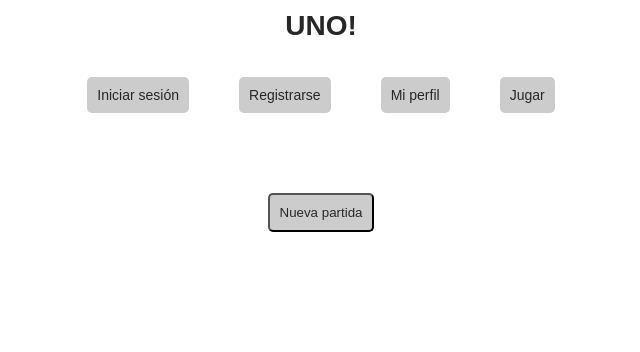
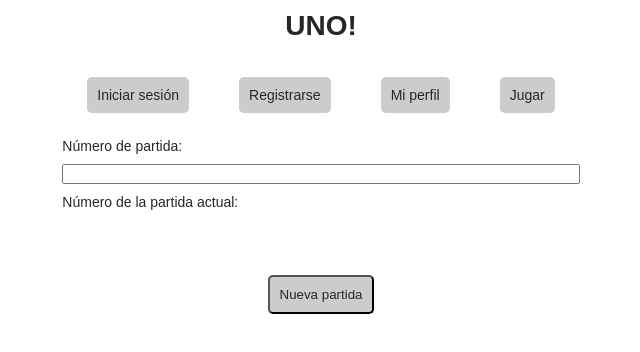
Before and after one commit to JulietaEsains/uno_card_game_react, a React (Create React App) app: page /game in a window 1280 px wide. Shown: the top 352 px of the page, without its empty margins (319-959 px from the left). Built offline with nearby package versions, Linux system fonts and the light colour scheme; no server answers; sample sign-in values are in the browser's storage.

Commit message:
Número de partida (entrada y salida)

```diff
--- a/src/game/Game.tsx
+++ b/src/game/Game.tsx
@@ -1,5 +1,6 @@
 import { useState } from "react";
 import { newGame, distributeCards, drawCard, playCard } from "./gameServices.ts";
+import Input from "../common_components/Input.tsx"
 import Button from "../common_components/Button.tsx"
 import Hand from "./Hand.tsx";
 
@@ -63,6 +64,22 @@
 
     return(
         <div className = "game">
+            <div className = "info">
+                <form autoComplete = "off">
+                    <label>
+                        Número de partida:
+                        <Input
+                            name = "gameNumberInput"
+                            value = {gameNumberInput}
+                            onChange = {(event) => setGameNumberInput(event.target.value)}
+                        />
+                    </label>
+                    <br />
+                    <label>
+                        Número de la partida actual: {gameNumberOutput}
+                    </label>
+                </form>
+            </div>
             {/* Mano del otro jugador */}
             <Hand
                 hand = {otherPlayersHand}
--- a/src/styles.css
+++ b/src/styles.css
@@ -73,6 +73,10 @@
     align-content: center;
 }
 
+.info {
+    margin-bottom: 10px;
+}
+
 .hand {
     display: flex;
 }
```
